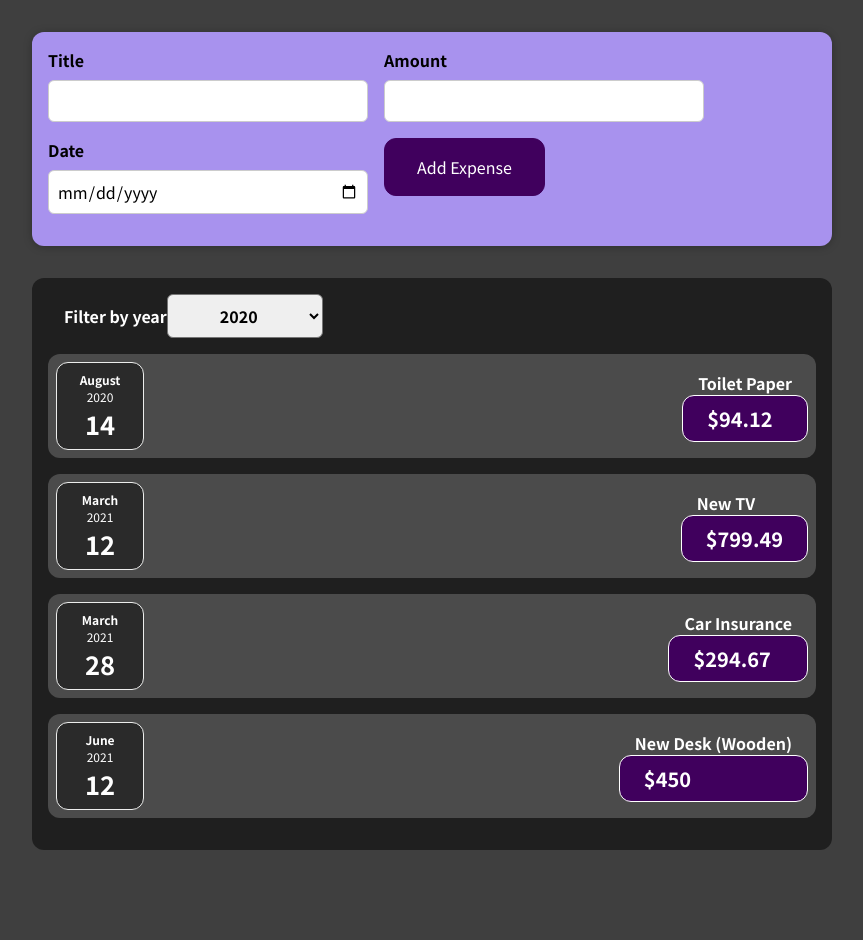
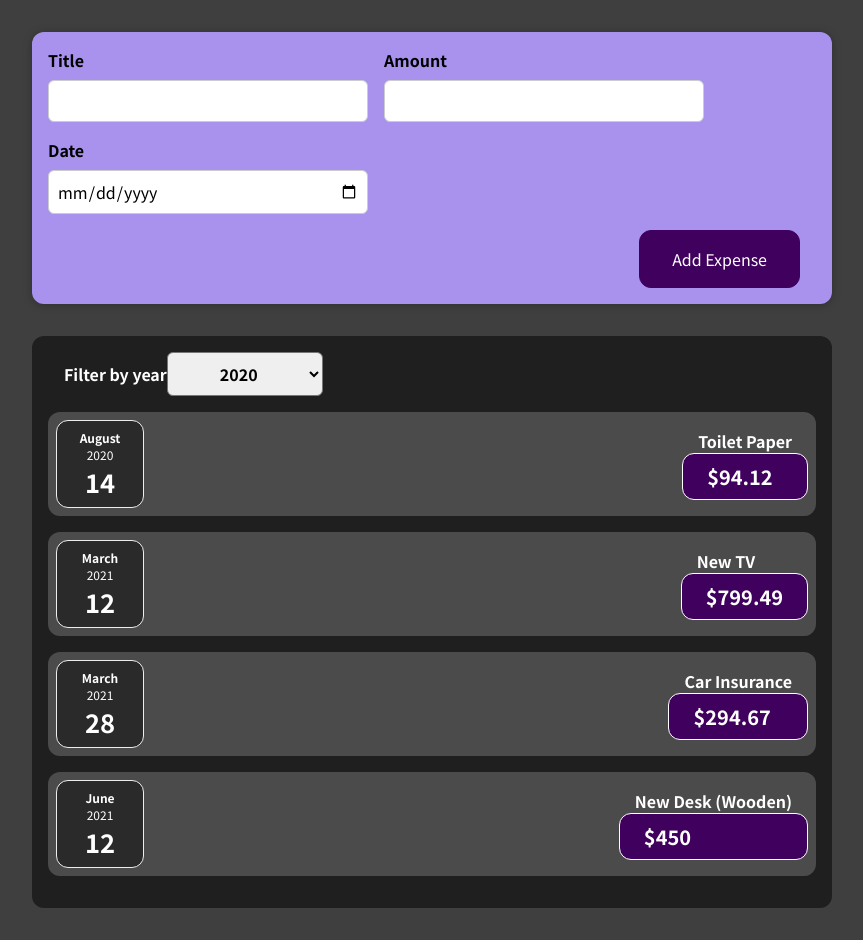
Before and after one commit to jripke74/react-0038, a React (Create React App) app: page / in a window 1280 px wide. Shown: the whole page, without its empty margins (208-1071 px from the left). Before the commit the page ends 882 px from the top, so only its background shows below. Built offline with nearby package versions, Linux system fonts and the light colour scheme; the HTML template or start-up script is replaced by a standard one.

Commit message:
fix button

```diff
--- a/src/components/NewExpense/ExpenseForm.js
+++ b/src/components/NewExpense/ExpenseForm.js
@@ -65,9 +65,9 @@ const ExpenseForm = (props) => {
             onChange={dateChangeHandler}
           />
         </div>
-        <div className="new-expense__actions">
-          <button type="submit">Add Expense</button>
-        </div>
+      </div>
+      <div className="new-expense__actions">
+        <button type="submit">Add Expense</button>
       </div>
     </form>
   );
```
